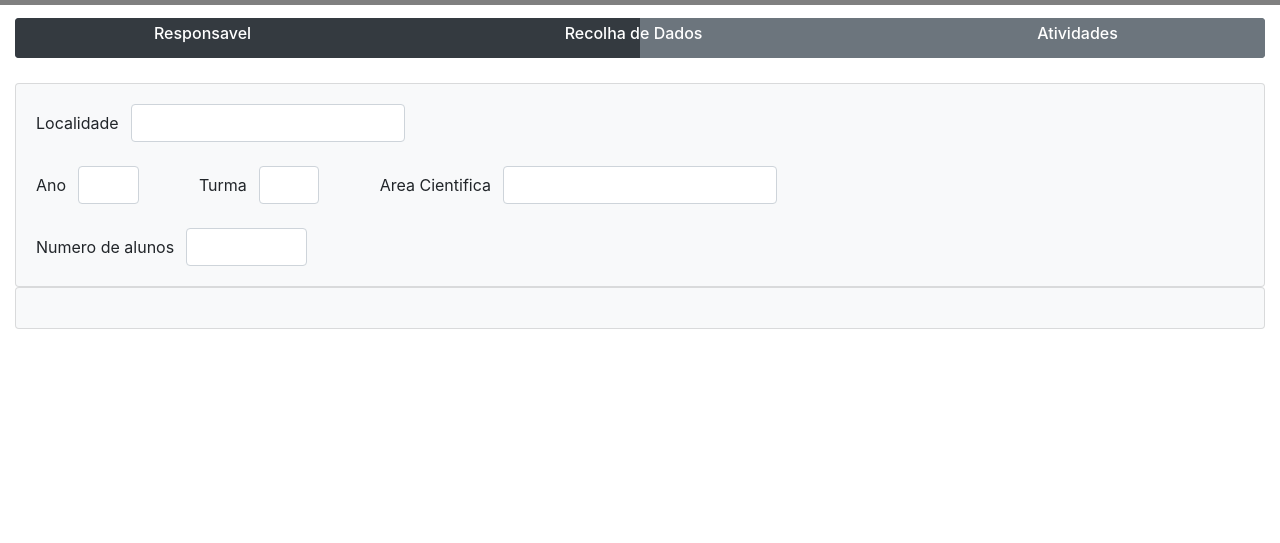
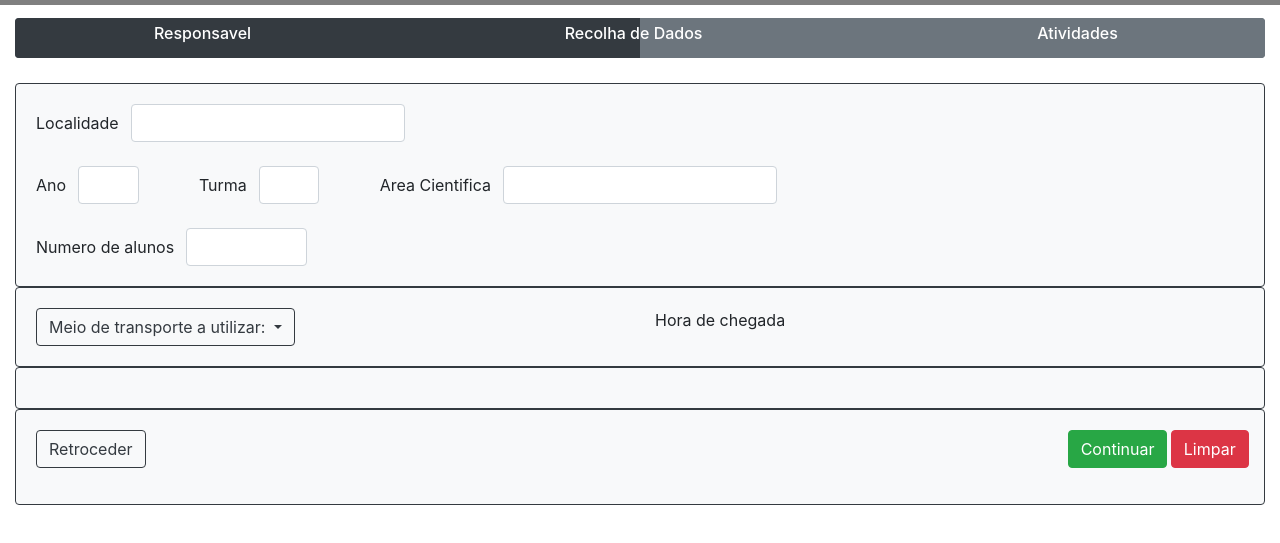
Before and after one commit to DFaustino6/IPM-PAF, a plain HTML site: page criar_inscricao.html in a window 1280 px wide. Shown: the part 115-658 px from the top of the page. Drawn offline with nearby package versions, Linux system fonts and the light colour scheme.

Commit message:
Update criar_inscricao.html

```diff
--- a/criar_inscricao.html
+++ b/criar_inscricao.html
@@ -29,8 +29,9 @@
 <!--End_Navbar-->
 
 <div class="col" style="padding-top: 1%">
+	<!--Progress bar-->
 	<div class="row-sm-12">
-		<!--Progress bar-->
+
 		<div class="progress bg-secondary" style="height:40px">
   			<div class="progress-bar bg-dark" style="width:30%;height:40px"><h6>Responsavel</h6></div>
   			<div class="progress-bar bg-dark" style="width:20%;height:40px">
@@ -47,10 +48,11 @@
   		</div>
 
 	</div>
-		<!--End of Progress Bar-->
+	<!--End of Progress Bar-->
 
+	<!--First Card-->
 	<div class="row-sm-12" style="padding-top: 2%">
-		<div class="card card-body bg-light">
+		<div class="card card-body bg-light border-dark">
 			<form action=".php" method="POST">
 				<div class="form-inline">
 					<label for="localidade" style="padding-right: 1%">Localidade</label>
@@ -71,17 +73,70 @@
 			</form>
 		</div>
 	</div>
+	<!-- End of First Card-->
 
+	<!--Second Card-->
 	<div class="row-sm-12">
-		<div class="card card-body bg-light">
+		<div class="card card-body bg-light border-dark">
+			<form action=".php" method="POST">
+				<div class="row">
+					<div class="col-sm-6">
+						<div class="dropdown">
+  							<button type="button" class="btn btn-outline-dark dropdown-toggle" data-toggle="dropdown">
+    							Meio de transporte a utilizar:
+ 							</button>
+  							<div class="dropdown-menu">
+   					 			<a class="dropdown-item" href="#">Autocarro</a>
+    							<a class="dropdown-item" href="#">Carro</a>
+    							<a class="dropdown-item" href="#">Comboio</a>
+ 							</div>
+						</div>
+					</div>
+
+					<div class="col-sm-6">
+						<label> Hora de chegada</label>
+					</div>
+				</div>
+			</form>
+		</div>
+	</div>
+	<!--End of Second Card-->
+
+	<!--Third Card-->
+	<div class="row-sm-12">
+		<div class="card card-body bg-light border-dark">
 			<form action=".php" method="POST">
 
 			</form>
 		</div>
 	</div>
+    <!--End of Third Card-->
 
-
-
+    <!--Buttons-->
+    <div class="row-sm-12">
+    	<div class="card card-body bg-light border-dark">
+    		<form action=".php" method="POST">
+    			<div class="row">
+    				<div class="col-sm-10">
+    					<div class="form-group">
+    						<button type="submit" name="submit" class="btn btn-outline-dark">Retroceder</button>
+    					</div>
+    				</div>
+    				<div class="col-sm-1">
+    					<div class="form-group">
+         	 		  		<button type="submit" name="submit" class="btn btn-success">Continuar</button>
+        	 			</div>
+    				</div>
+    				<div class="col-sm-1">
+    					<div class="form-group">
+         	 		  		<button type="reset" name="reset" class="btn btn-danger">Limpar</button>
+        	 			</div>
+    				</div>
+    			</div>
+			</form>
+    	</div>
+    </div>
+    <!-- End of Buttons-->
 </div>
 
 
```
